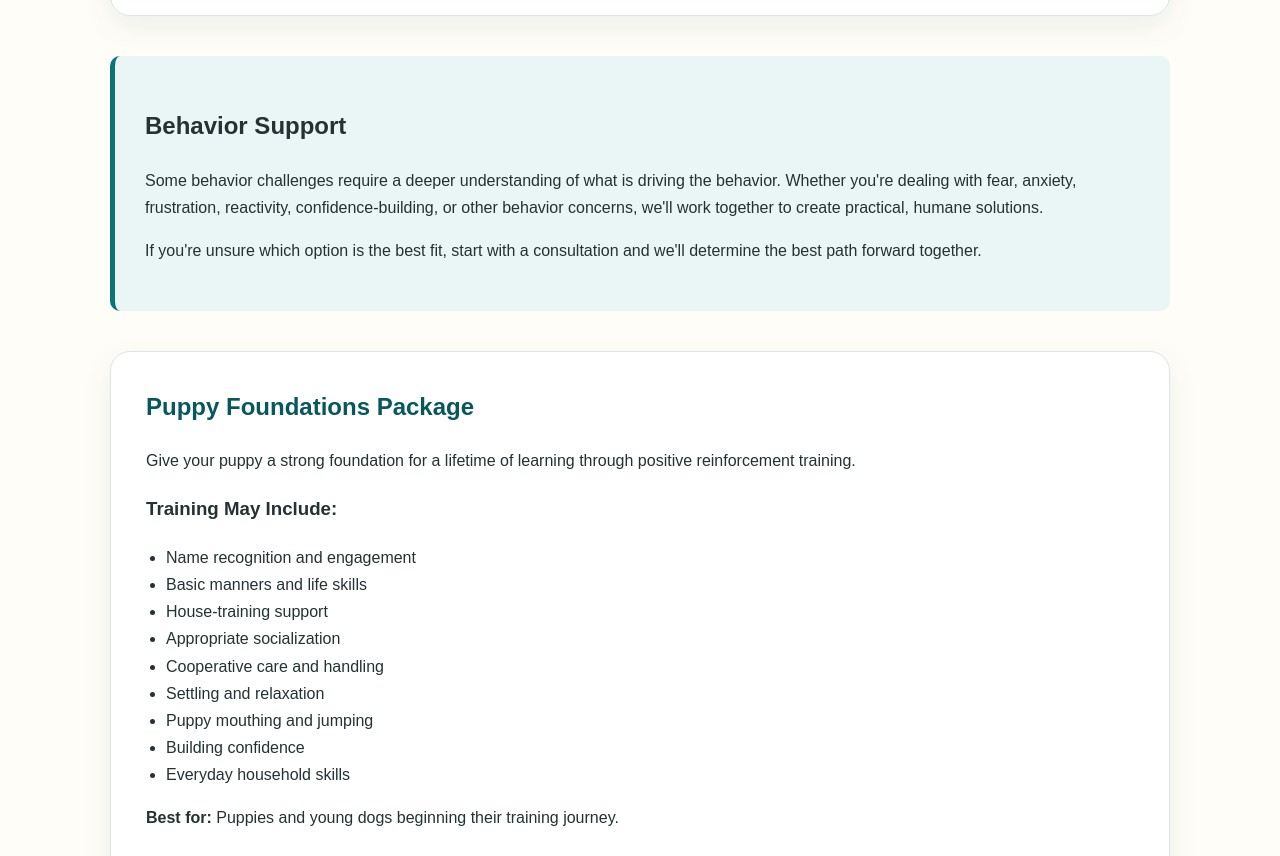
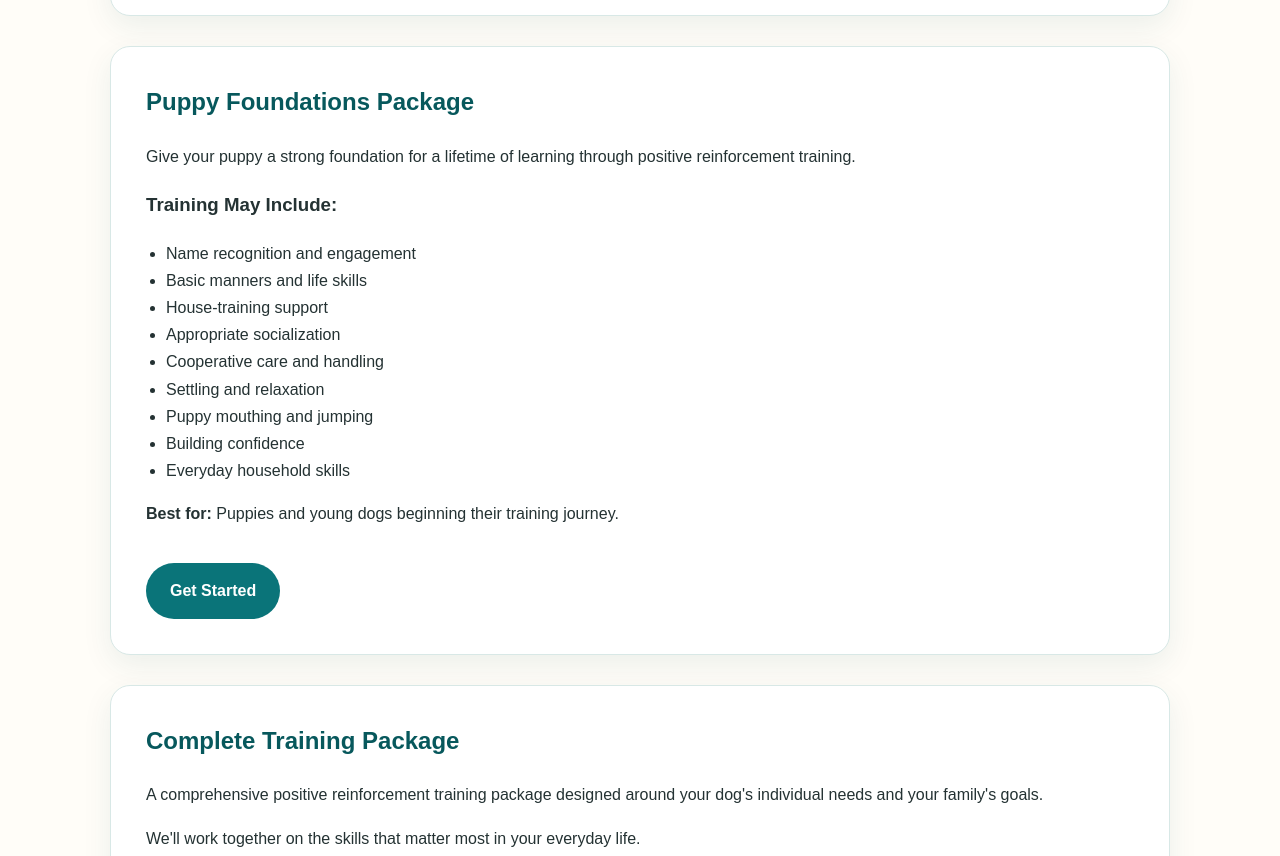
Before and after one commit to clairefortheloveofdog/forthelovedog, a plain HTML site: page For the Love of Dog Website/services.html in a window 1280 px wide. Shown: the part 1808-2664 px from the top of the page. Drawn offline with Linux system fonts and the light colour scheme.

Commit message:
Update services.html

```diff
--- a/For the Love of Dog Website/services.html
+++ b/For the Love of Dog Website/services.html
@@ -276,21 +276,7 @@ Request In-Person Training
 
 </div>
 
-<div class="highlight">
 
-<h2>Behavior Support</h2>
-
-<p>
-Some behavior challenges require a deeper understanding of what is driving the behavior.
-Whether you're dealing with fear, anxiety, frustration, reactivity, confidence-building,
-or other behavior concerns, we'll work together to create practical, humane solutions.
-</p>
-
-<p>
-If you're unsure which option is the best fit, start with a consultation and we'll determine the best path forward together.
-</p>
-
-</div>
 <div class="service-card">
 
 <h2>Puppy Foundations Package</h2>
```
